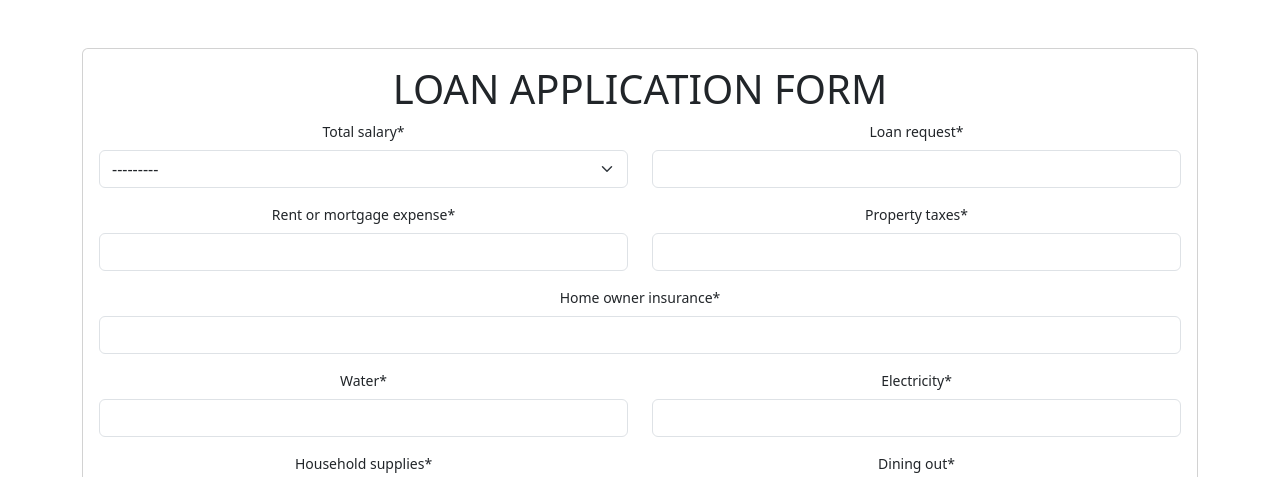
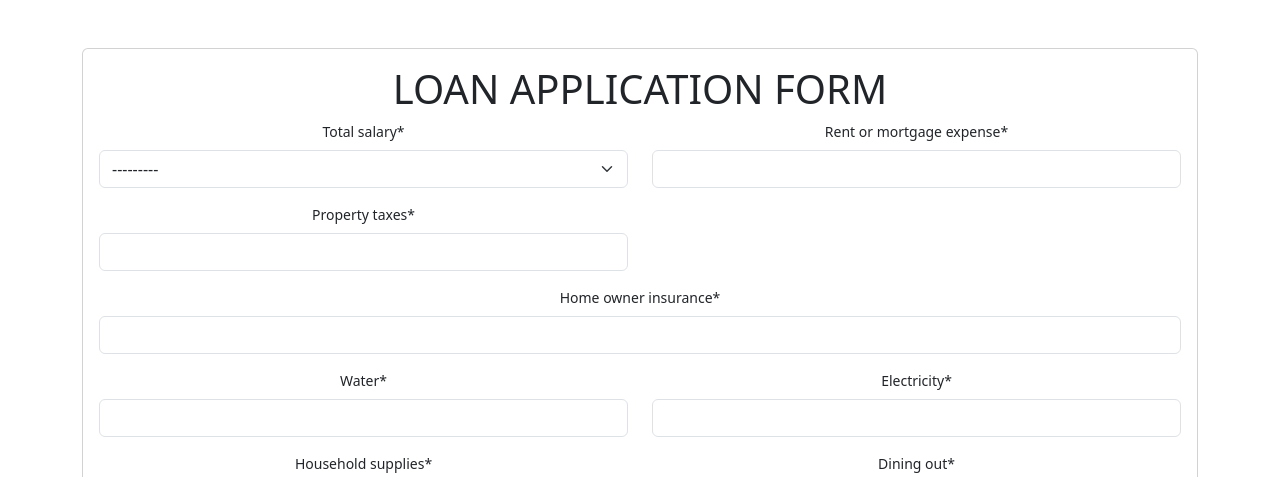
Before and after one commit to cynthiakoskei/AfricanecityBankLoan, a Django app: page /Banks/Expenditure/ in a window 1280 px wide. Shown: the top 477 px of the page. Run offline with Django 4.2, Linux system fonts and the light colour scheme; data comes from the database, SQL or seed files in the repository; some libraries are stand-ins or nearby versions.

Commit message:
Update personalExpenditures.html
updated personal expenditure template

```diff
--- a/templates/personalExpenditures.html
+++ b/templates/personalExpenditures.html
@@ -13,9 +13,6 @@
         <div class="row">
             <div class="col-6">
                 {{ form.total_salary|as_crispy_field }}
-            </div>
-            <div class="col-6">
-                {{ form.loan_request|as_crispy_field }}
             </div>
             <div class="col-6">
                 {{ form.rent_or_mortgage_expense|as_crispy_field }}
```
